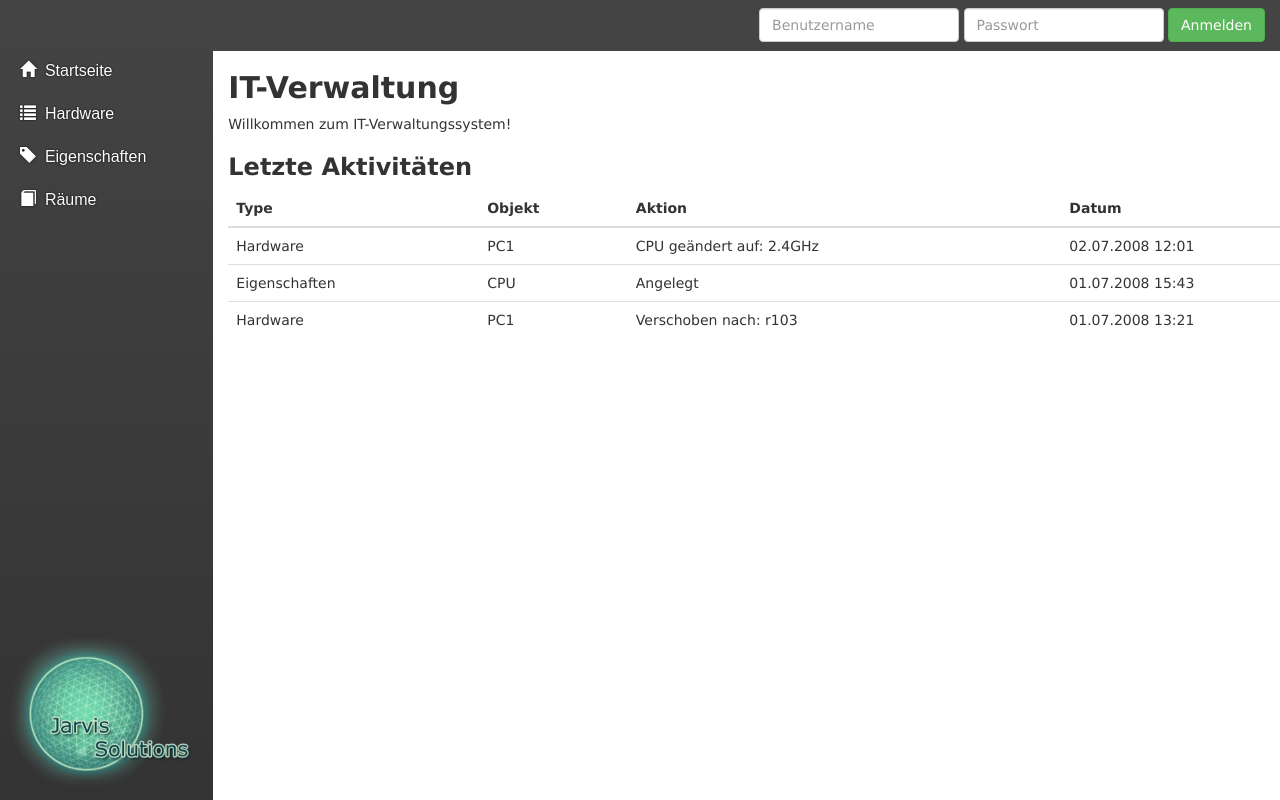
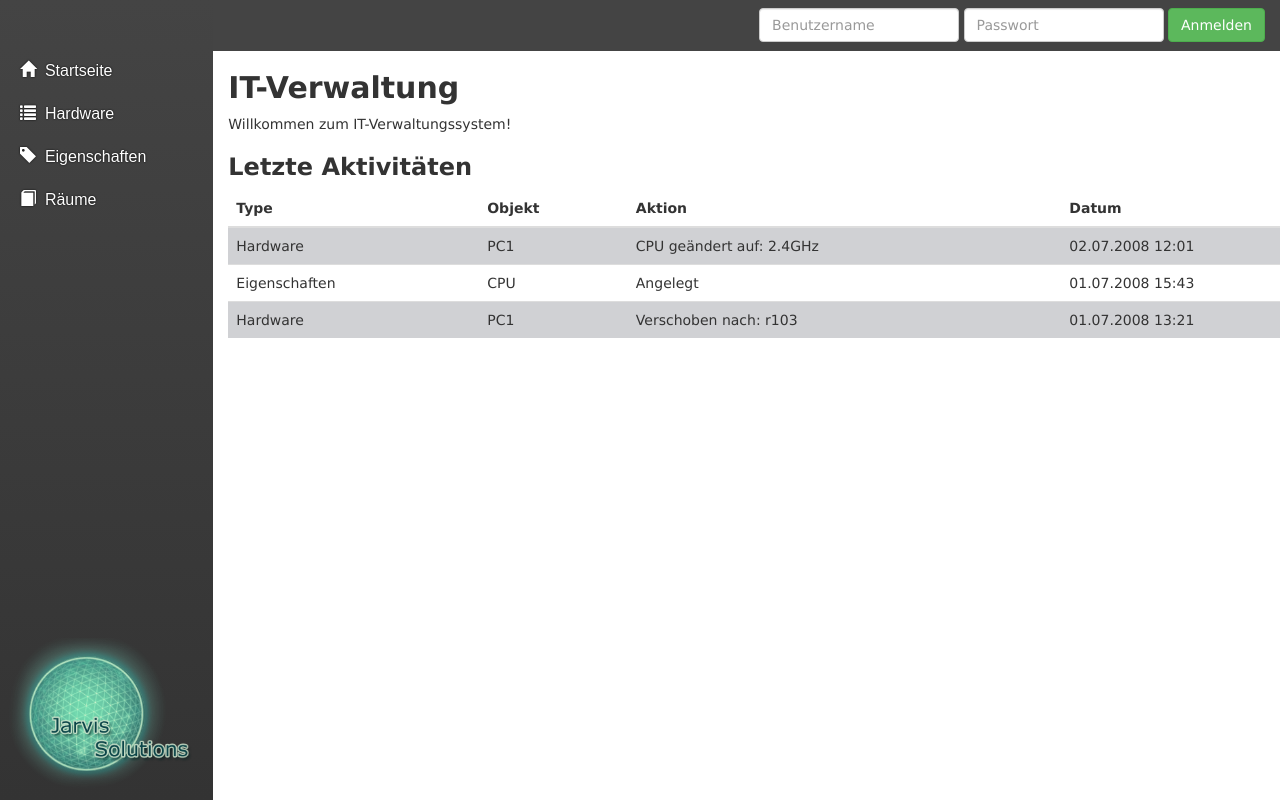
Before and after one commit to IFA11C/Verwaltung, a PHP site: page /index.php in a window 1280 px wide. Run offline with PHP 8.4, Linux system fonts and the light colour scheme.

Commit message:
css für Tabellen angepasst

```diff
--- a/css/style.css
+++ b/css/style.css
@@ -18,6 +18,21 @@ a:focus
 
 a:hover {
     text-decoration: none;
+    cursor: pointer;
+}
+
+tbody tr:nth-child(odd)
+{
+    background-color: #D0D1D4;
+}
+
+tbody tr:hover
+{
+    background-color: #808080;
+}
+
+tbody td:hover
+{
     cursor: pointer;
 }
 
```
